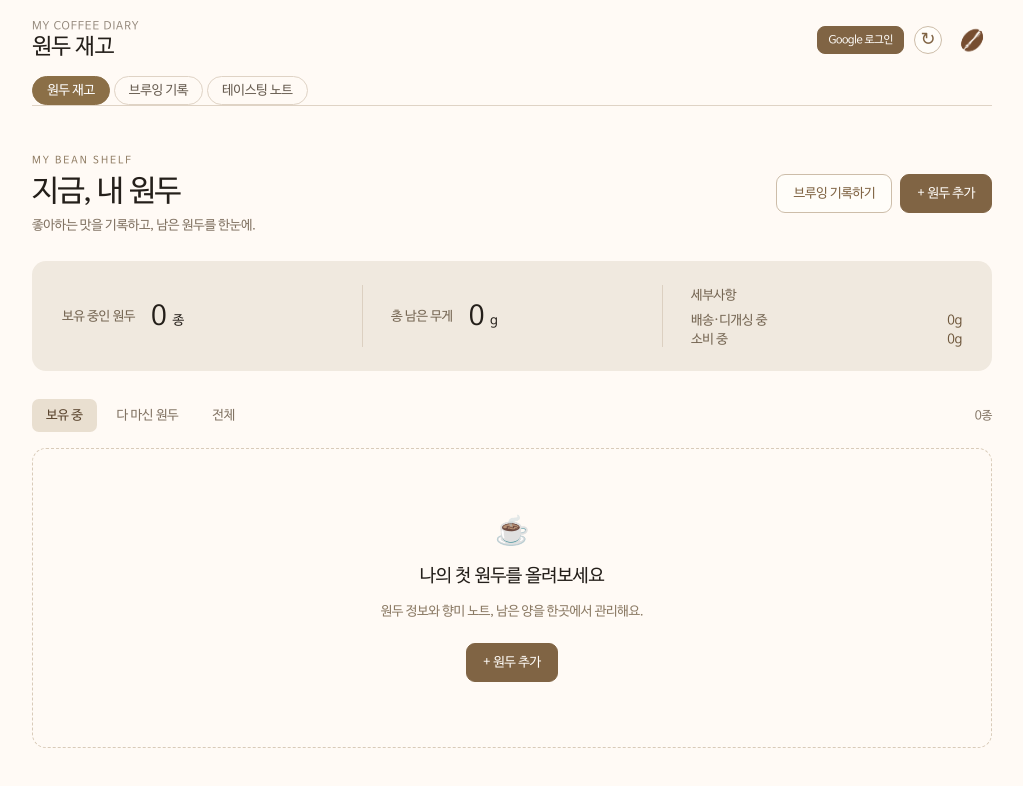
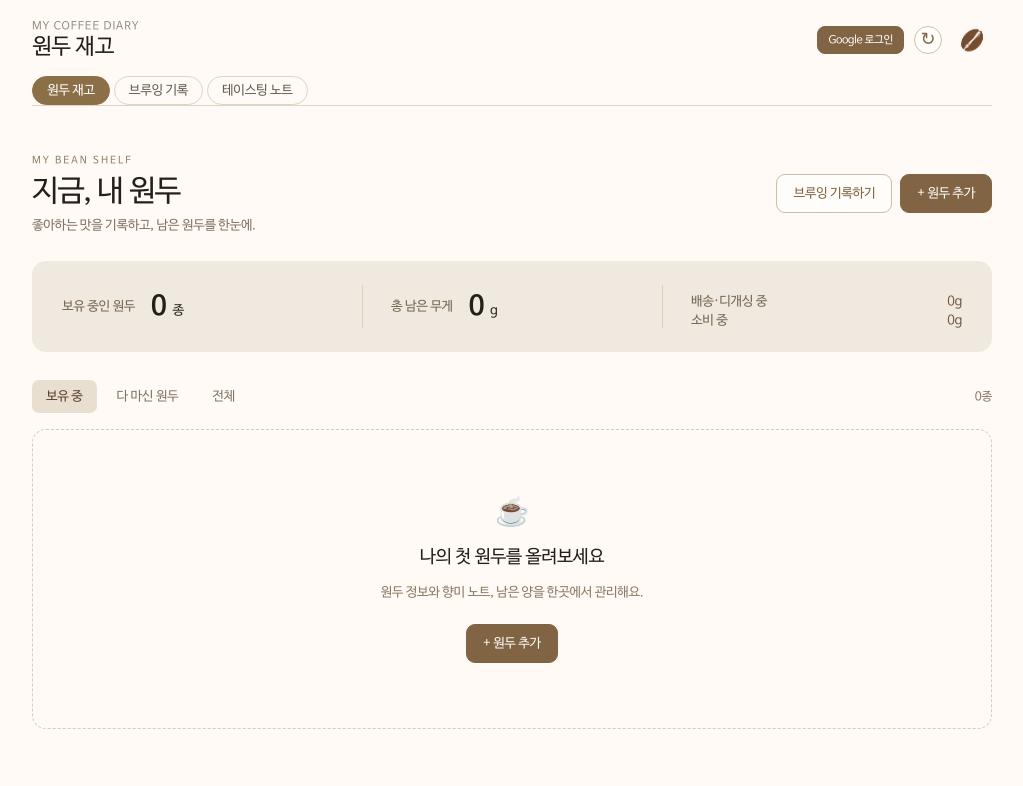
Before and after one commit to tremello/coffee-diary, a React (Vite) app: page / in a window 1280 px wide. Shown: the top 786 px of the page, without its empty margins (128-1151 px from the left). Built offline with nearby package versions, Linux system fonts and the light colour scheme.

Commit message:
Emphasize inventory summary totals

```diff
--- a/coffee_app.tsx
+++ b/coffee_app.tsx
@@ -246,7 +246,7 @@ function BeansPage({ beans, setBeans, notes, setNotes, userId, onBrew }: { beans
       <div className="inventory-summary">
         <div><span>보유 중인 원두</span><strong>{active.length}<small>종</small></strong></div>
         <div><span>총 남은 무게</span><strong>{fmt(Math.round(active.reduce((sum, b) => sum + b.remaining, 0) * 10) / 10)}<small>g</small></strong></div>
-        <div className="summary-details"><span>세부사항</span><div className="summary-status-breakdown"><span>배송·디개싱 중 <b>{fmt(Math.round(shippingAndDegassingWeight * 10) / 10)}g</b></span><span>소비 중 <b>{fmt(Math.round(consumingWeight * 10) / 10)}g</b></span></div></div>
+        <div className="summary-details"><div className="summary-status-breakdown"><span>배송·디개싱 중 <b>{fmt(Math.round(shippingAndDegassingWeight * 10) / 10)}g</b></span><span>소비 중 <b>{fmt(Math.round(consumingWeight * 10) / 10)}g</b></span></div></div>
       </div>
       {deletedId !== null && <div className="delete-notice" role="status"><span>원두를 삭제했어요.</span><button type="button" onClick={undoRemove}>되돌리기</button></div>}
       {show && <form className="bean-form" onSubmit={save}>
--- a/src/style.css
+++ b/src/style.css
@@ -113,7 +113,7 @@ button:focus-visible, input:focus-visible, textarea:focus-visible { outline: 2px
 .inventory-summary > div { display: flex; align-items: center; justify-content: flex-start; gap: 16px; padding-right: 28px; }
 .inventory-summary > div + div { border-left: 1px solid #dcd0c1; padding: 0 0 0 28px; }
 .inventory-summary span { font-size: 13px; color: #756653; }
-.inventory-summary strong { font-size: 27px; font-weight: 550; font-variant-numeric: tabular-nums; }
+.inventory-summary strong { font-size: 27px; font-weight: 700; font-variant-numeric: tabular-nums; }
 .inventory-summary small { margin-left: 6px; font-size: 13px; font-weight: 400; }
 .summary-status-breakdown { display: grid; gap: 4px; margin-top: 9px; color: #8b7a64; font-size: 10px; }
 .summary-details { display: block !important; }
```
